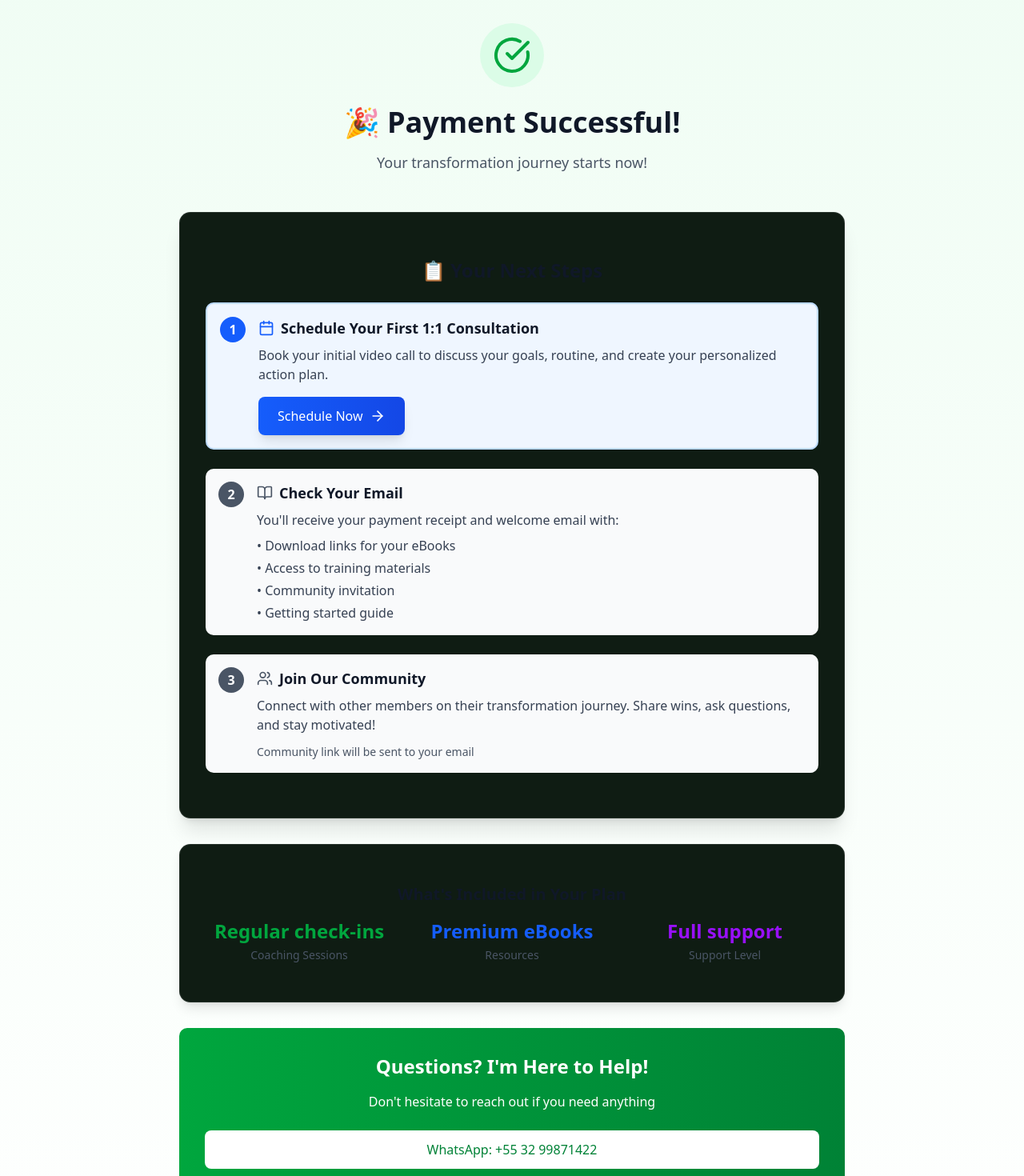
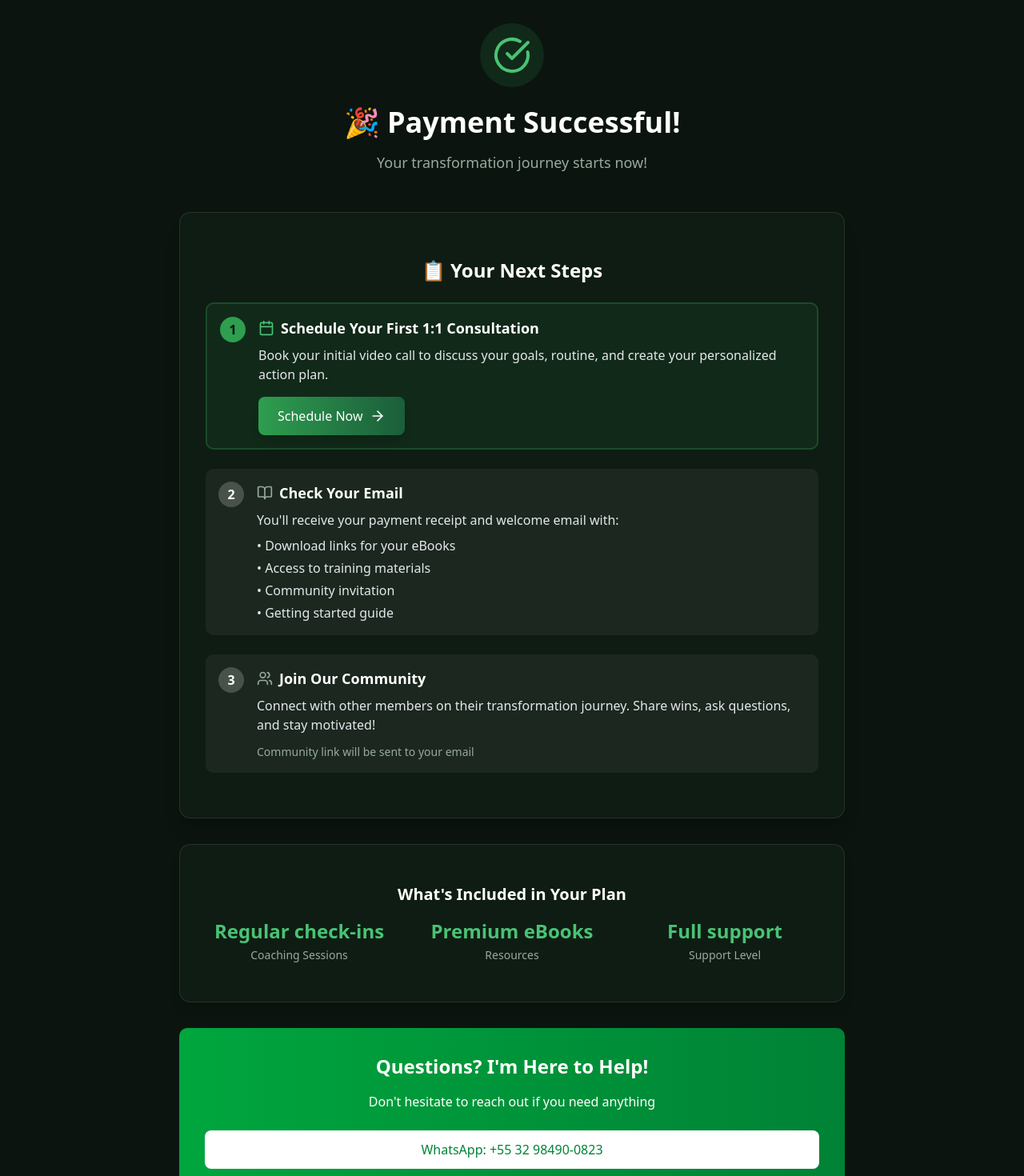
Before and after one commit to AdrianoDRJB/Transform-method, a React (Vite) app: page /success in a window 1280 px wide. Shown: the part 100-1570 px from the top of the page at 80% size. Built offline with nearby package versions, Linux system fonts and the light colour scheme.

Commit message:
Update SuccessPage.jsx

```diff
--- a/src/components/SuccessPage.jsx
+++ b/src/components/SuccessPage.jsx
@@ -46,25 +46,25 @@ const SuccessPage = () => {
   const details = getPlanDetails();
 
   return (
-    <div className="min-h-screen bg-gradient-to-b from-green-50 to-white py-16">
+    <div className="min-h-screen bg-[#0b140f] py-16">
       <div className="max-w-4xl mx-auto px-4 sm:px-6 lg:px-8">
         {/* Success Header */}
         <div className="text-center mb-12">
-          <div className="inline-flex items-center justify-center w-20 h-20 bg-green-100 rounded-full mb-6">
-            <CheckCircle className="w-12 h-12 text-green-600" />
+          <div className="inline-flex items-center justify-center w-20 h-20 bg-[#2e9e4f]/15 rounded-full mb-6">
+            <CheckCircle className="w-12 h-12 text-[#49c274]" />
           </div>
 
-          <h1 className="text-4xl font-bold text-gray-900 mb-4">
+          <h1 className="text-4xl font-bold text-white mb-4">
             🎉 Payment Successful!
           </h1>
 
           {plan && (
-            <p className="text-xl text-gray-700 mb-2">
+            <p className="text-xl text-gray-200 mb-2">
               Welcome to the <span className="font-bold text-green-600">{plan} Plan</span>
             </p>
           )}
 
-          <p className="text-lg text-gray-600">
+          <p className="text-lg text-muted-foreground">
             Your transformation journey starts now!
           </p>
         </div>
@@ -72,29 +72,29 @@ const SuccessPage = () => {
         {/* Next Steps */}
         <Card className="shadow-xl mb-8">
           <CardContent className="p-8">
-            <h2 className="text-2xl font-bold text-gray-900 mb-6 text-center">
+            <h2 className="text-2xl font-bold text-white mb-6 text-center">
               📋 Your Next Steps
             </h2>
 
             <div className="space-y-6">
               {/* Step 1: Schedule Call */}
-              <div className="flex items-start gap-4 p-4 bg-blue-50 rounded-lg border-2 border-blue-200">
-                <div className="flex-shrink-0 w-8 h-8 bg-blue-600 text-white rounded-full flex items-center justify-center font-bold">
+              <div className="flex items-start gap-4 p-4 bg-[#2e9e4f]/10 rounded-lg border-2 border-[#2e9e4f]/30">
+                <div className="flex-shrink-0 w-8 h-8 bg-[#2e9e4f] text-[#06140b] rounded-full flex items-center justify-center font-bold">
                   1
                 </div>
                 <div className="flex-1">
-                  <h3 className="text-lg font-semibold text-gray-900 mb-2 flex items-center gap-2">
-                    <Calendar className="w-5 h-5 text-blue-600" />
+                  <h3 className="text-lg font-semibold text-white mb-2 flex items-center gap-2">
+                    <Calendar className="w-5 h-5 text-[#49c274]" />
                     Schedule Your First 1:1 Consultation
                   </h3>
-                  <p className="text-gray-700 mb-4">
+                  <p className="text-gray-200 mb-4">
                     Book your initial video call to discuss your goals, routine, and create your personalized action plan.
                   </p>
                   <a
                     href="https://calendly.com/adriano-nutrition/new-meeting"
                     target="_blank"
                     rel="noopener noreferrer"
-                    className="inline-flex items-center justify-center px-6 py-3 bg-gradient-to-r from-blue-600 to-blue-700 hover:from-blue-700 hover:to-blue-800 text-white font-medium rounded-md transition-all shadow-lg"
+                    className="inline-flex items-center justify-center px-6 py-3 bg-gradient-to-r from-[#2e9e4f] to-[#1b5e3a] hover:from-[#3fae67] hover:to-[#1f6c43] text-white font-medium rounded-md transition-all shadow-lg"
                   >
                     Schedule Now
                     <ArrowRight className="ml-2 w-5 h-5" />
@@ -103,19 +103,19 @@ const SuccessPage = () => {
               </div>
 
               {/* Step 2: Check Email */}
-              <div className="flex items-start gap-4 p-4 bg-gray-50 rounded-lg">
-                <div className="flex-shrink-0 w-8 h-8 bg-gray-600 text-white rounded-full flex items-center justify-center font-bold">
+              <div className="flex items-start gap-4 p-4 bg-white/5 rounded-lg">
+                <div className="flex-shrink-0 w-8 h-8 bg-white/20 text-white rounded-full flex items-center justify-center font-bold">
                   2
                 </div>
                 <div className="flex-1">
-                  <h3 className="text-lg font-semibold text-gray-900 mb-2 flex items-center gap-2">
-                    <BookOpen className="w-5 h-5 text-gray-600" />
+                  <h3 className="text-lg font-semibold text-white mb-2 flex items-center gap-2">
+                    <BookOpen className="w-5 h-5 text-muted-foreground" />
                     Check Your Email
                   </h3>
-                  <p className="text-gray-700">
+                  <p className="text-gray-200">
                     You'll receive your payment receipt and welcome email with:
                   </p>
-                  <ul className="mt-2 space-y-1 text-gray-700">
+                  <ul className="mt-2 space-y-1 text-gray-200">
                     <li>• Download links for your eBooks</li>
                     <li>• Access to training materials</li>
                     <li>• Community invitation</li>
@@ -125,19 +125,19 @@ const SuccessPage = () => {
               </div>
 
               {/* Step 3: Join Community */}
-              <div className="flex items-start gap-4 p-4 bg-gray-50 rounded-lg">
-                <div className="flex-shrink-0 w-8 h-8 bg-gray-600 text-white rounded-full flex items-center justify-center font-bold">
+              <div className="flex items-start gap-4 p-4 bg-white/5 rounded-lg">
+                <div className="flex-shrink-0 w-8 h-8 bg-white/20 text-white rounded-full flex items-center justify-center font-bold">
                   3
                 </div>
                 <div className="flex-1">
-                  <h3 className="text-lg font-semibold text-gray-900 mb-2 flex items-center gap-2">
-                    <Users className="w-5 h-5 text-gray-600" />
+                  <h3 className="text-lg font-semibold text-white mb-2 flex items-center gap-2">
+                    <Users className="w-5 h-5 text-muted-foreground" />
                     Join Our Community
                   </h3>
-                  <p className="text-gray-700 mb-3">
+                  <p className="text-gray-200 mb-3">
                     Connect with other members on their transformation journey. Share wins, ask questions, and stay motivated!
                   </p>
-                  <p className="text-sm text-gray-600">
+                  <p className="text-sm text-muted-foreground">
                     Community link will be sent to your email
                   </p>
                 </div>
@@ -149,21 +149,21 @@ const SuccessPage = () => {
         {/* Plan Details */}
         <Card className="shadow-lg mb-8">
           <CardContent className="p-6">
-            <h3 className="text-xl font-bold text-gray-900 mb-4 text-center">
+            <h3 className="text-xl font-bold text-white mb-4 text-center">
               What's Included in Your Plan
             </h3>
             <div className="grid md:grid-cols-3 gap-4 text-center">
               <div>
-                <div className="text-2xl font-bold text-green-600 mb-1">{details.meetings}</div>
-                <p className="text-sm text-gray-600">Coaching Sessions</p>
+                <div className="text-2xl font-bold text-[#49c274] mb-1">{details.meetings}</div>
+                <p className="text-sm text-muted-foreground">Coaching Sessions</p>
               </div>
               <div>
-                <div className="text-2xl font-bold text-blue-600 mb-1">{details.ebooks}</div>
-                <p className="text-sm text-gray-600">Resources</p>
+                <div className="text-2xl font-bold text-[#49c274] mb-1">{details.ebooks}</div>
+                <p className="text-sm text-muted-foreground">Resources</p>
               </div>
               <div>
-                <div className="text-2xl font-bold text-purple-600 mb-1">{details.support}</div>
-                <p className="text-sm text-gray-600">Support Level</p>
+                <div className="text-2xl font-bold text-[#49c274] mb-1">{details.support}</div>
+                <p className="text-sm text-muted-foreground">Support Level</p>
               </div>
             </div>
           </CardContent>
@@ -179,12 +179,12 @@ const SuccessPage = () => {
           </p>
           <div className="flex flex-col sm:flex-row gap-4 justify-center">
             <a
-              href="https://wa.me/553299871422"
+              href="https://wa.me/5532984900823"
               target="_blank"
               rel="noopener noreferrer"
               className="inline-flex items-center justify-center px-6 py-3 bg-white text-green-700 font-medium rounded-md hover:bg-gray-100 transition-all"
             >
-              WhatsApp: +55 32 99871422
+              WhatsApp: +55 32 98490-0823
             </a>
             <a
               href="https://instagram.com/adriano.nutrition"
@@ -199,10 +199,10 @@ const SuccessPage = () => {
 
         {/* Footer Message */}
         <div className="text-center mt-8">
-          <p className="text-gray-600 italic">
+          <p className="text-muted-foreground italic">
             "Your transformation starts with a decision. You just made it. Now let's make it happen together."
           </p>
-          <p className="text-gray-800 font-semibold mt-2">
+          <p className="text-gray-100 font-semibold mt-2">
             - Adriano Monteiro
           </p>
         </div>
```
